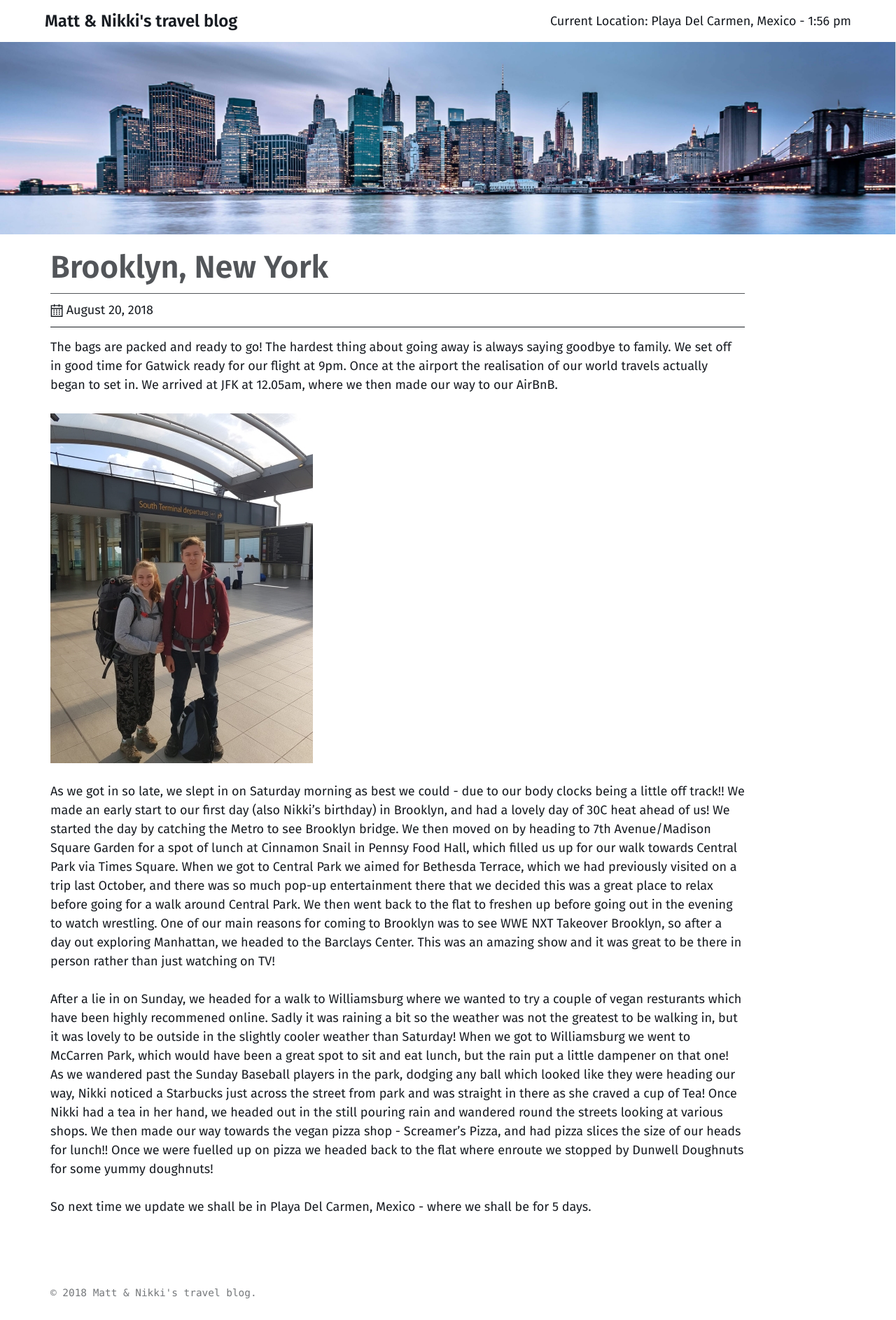
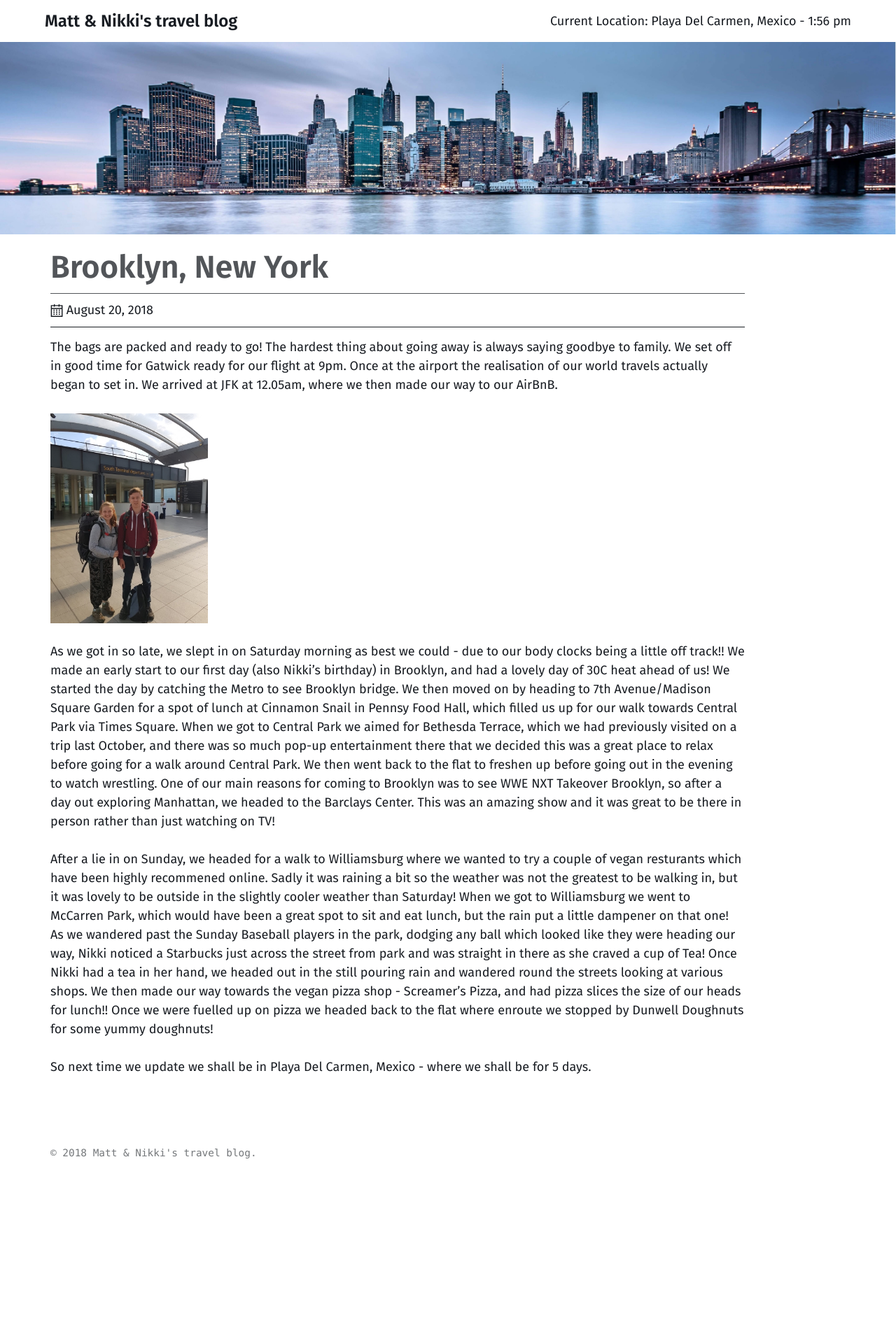
Before and after one commit to mattwalter91/Travel-Blog, a Jekyll site: the page built from _posts/2018-08-20-Brooklyn-New-York.markdown, in a window 1280 px wide. Shown: the whole page at 70% size. Built offline with Jekyll 4.4.1, drawn with Linux system fonts in a browser that asks for light colours; after the commit the page ends 1687 px from its top, so only the background shows below that.

Commit message:
Fixed height imgs

```diff
--- a/_sass/custom.scss
+++ b/_sass/custom.scss
@@ -38,4 +38,8 @@
 		margin-bottom: 15px;
 		padding: 10px 0;
 	}
+	img{
+		display: flex;
+		max-height: 300px;
+	}
 }
```
